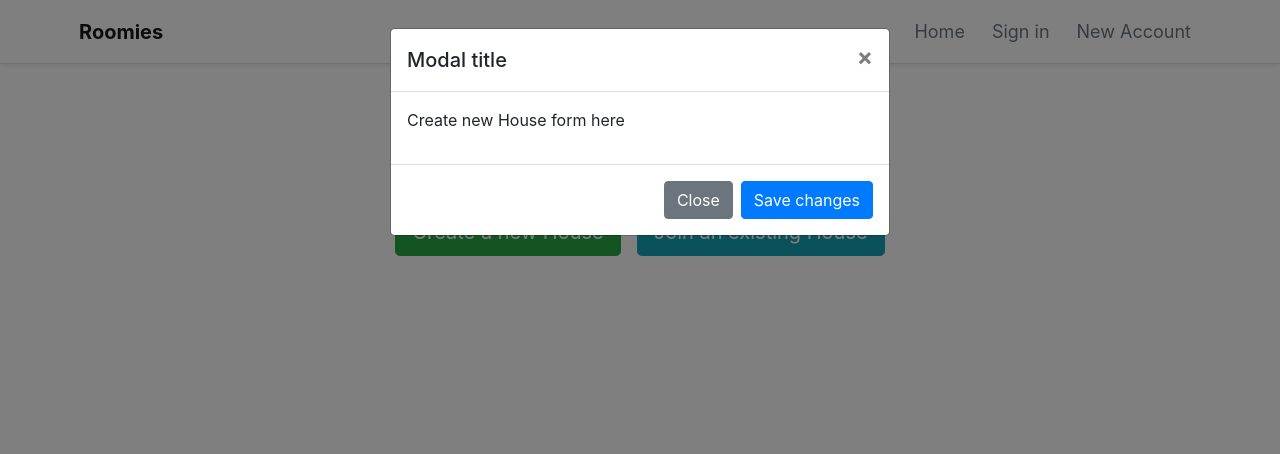
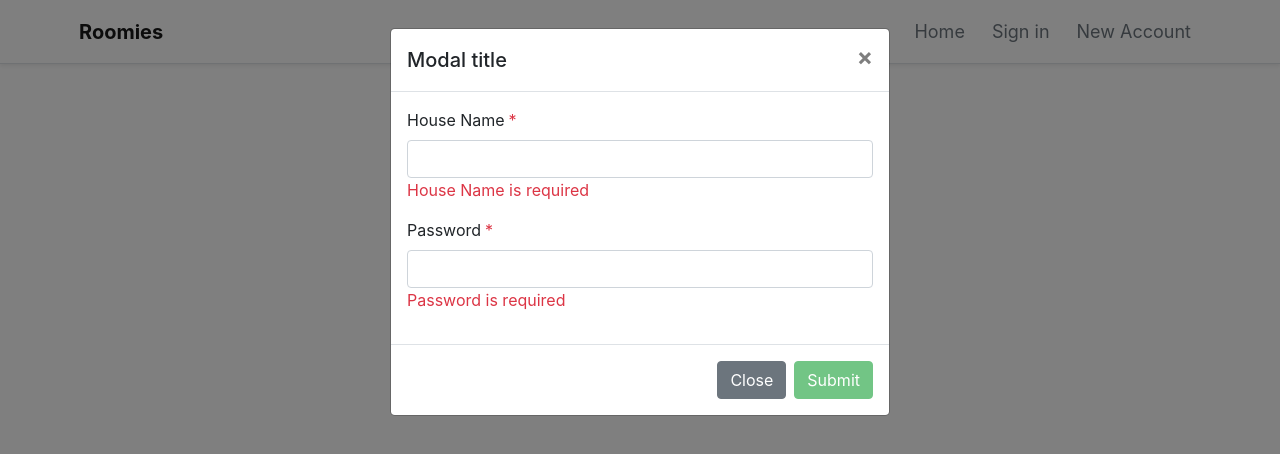
Before and after one commit to HeidiTran/Roomies, an Angular app in the folder roomies-client/: page /transition in a window 1280 px wide. Both pictures are taken after a click on the button "Create a new House". Shown: the top 454 px of the page. Built offline with nearby package versions, Linux system fonts and the light colour scheme.

Commit message:
Put createNewHouse form in a modal

```diff
--- a/roomies-client/src/app/app-routing.module.ts
+++ b/roomies-client/src/app/app-routing.module.ts
@@ -11,7 +11,6 @@ const routes: Routes = [
   { path: 'signIn', component: SignInComponent },
   { path: 'addGroceryItem', component: AddGroceryItemComponent},
   { path: 'transition', component: TransitionComponent },
-  { path: 'createHouse', component: CreateHouseComponent },
 ];
 
 @NgModule({
--- a/roomies-client/src/app/create-house/create-house.component.html
+++ b/roomies-client/src/app/create-house/create-house.component.html
@@ -1,5 +1,18 @@
-<div class="modal-body">
-    <form [formGroup]="createHouseForm" (ngSubmit)="onSubmit()">
+<div class="modal-dialog">
+  <div class="modal-content">
+    <div class="modal-header">
+      <h5 class="modal-title">Modal title</h5>
+      <button
+        type="button"
+        class="close"
+        data-dismiss="modal"
+        aria-label="Close"
+      >
+        <span aria-hidden="true">&times;</span>
+      </button>
+    </div>
+    <div class="modal-body">
+      <form [formGroup]="createHouseForm" (ngSubmit)="onSubmit()">
         <!-- House Name -->
         <div class="form-group">
           <label for="housename"
@@ -17,7 +30,11 @@
           <label for="password"
             >Password<span class="text-danger ml-1">*</span></label
           >
-          <input type="password" formControlName="password" class="form-control" />
+          <input
+            type="password"
+            formControlName="password"
+            class="form-control"
+          />
           <div *ngIf="form.password.errors" class="text-danger">
             <div *ngIf="form.password.errors.required">
               Password is required
@@ -27,6 +44,20 @@
             </div>
           </div>
         </div>
-        <button type="submit" class="btn btn-success btn-lg btn-block" [disabled]="!createHouseForm.valid">Submit</button>
       </form>
+    </div>
+    <div class="modal-footer">
+      <button type="button" class="btn btn-secondary" data-dismiss="modal">
+        Close
+      </button>
+      <button
+        type="submit"
+        class="btn btn-success"
+        [disabled]="!createHouseForm.valid"
+        (click)="onSubmit()"
+      >
+        Submit
+      </button>
+    </div>
+  </div>
 </div>
--- a/roomies-client/src/app/transition/transition.component.html
+++ b/roomies-client/src/app/transition/transition.component.html
@@ -27,30 +27,7 @@
   aria-hidden="true"
 >
   <!-- BEGIN: Create new House form here-->
-  <div class="modal-dialog">
-    <div class="modal-content">
-      <div class="modal-header">
-        <h5 class="modal-title" id="exampleModalLabel">Modal title</h5>
-        <button
-          type="button"
-          class="close"
-          data-dismiss="modal"
-          aria-label="Close"
-        >
-          <span aria-hidden="true">&times;</span>
-        </button>
-      </div>
-      <div class="modal-body">
-        <p>Create new House form here</p>
-      </div>
-      <div class="modal-footer">
-        <button type="button" class="btn btn-secondary" data-dismiss="modal">
-          Close
-        </button>
-        <button type="button" class="btn btn-primary">Save changes</button>
-      </div>
-    </div>
-  </div>
+  <app-create-house></app-create-house>
   <!-- END: Create new House form here-->
 </div>
 
@@ -66,7 +43,7 @@
   <div class="modal-dialog">
     <div class="modal-content">
       <div class="modal-header">
-        <h5 class="modal-title" id="exampleModalLabel">Modal title</h5>
+        <h5 class="modal-title">Modal title</h5>
         <button
           type="button"
           class="close"
```
